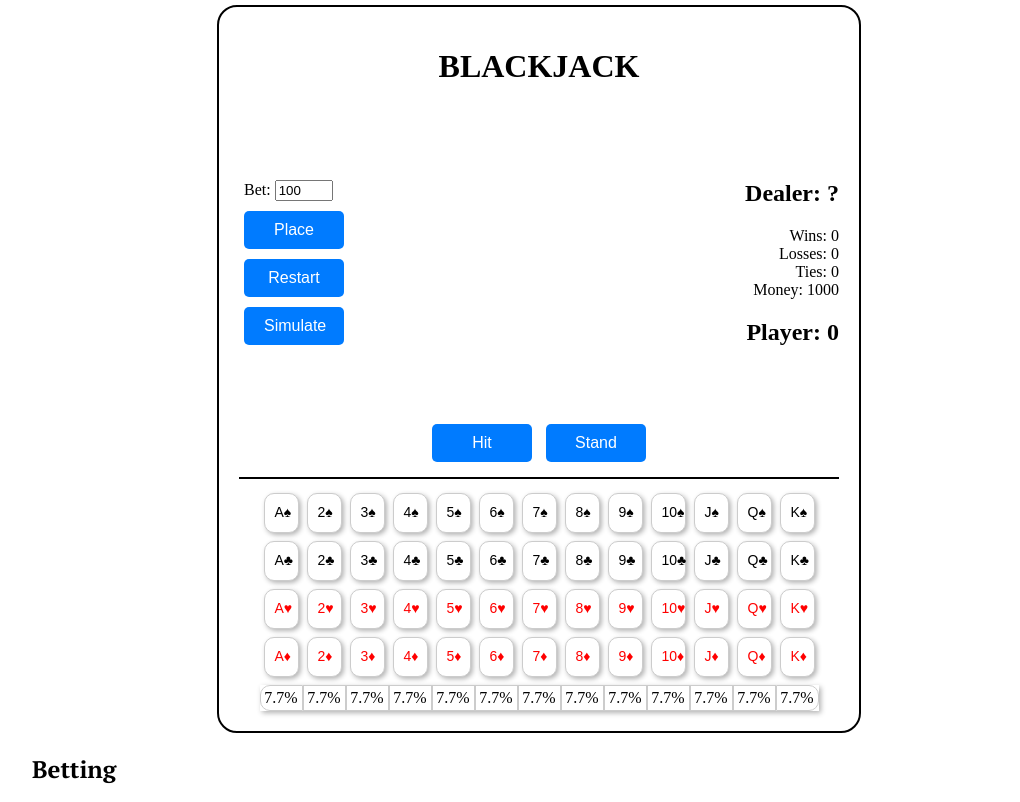
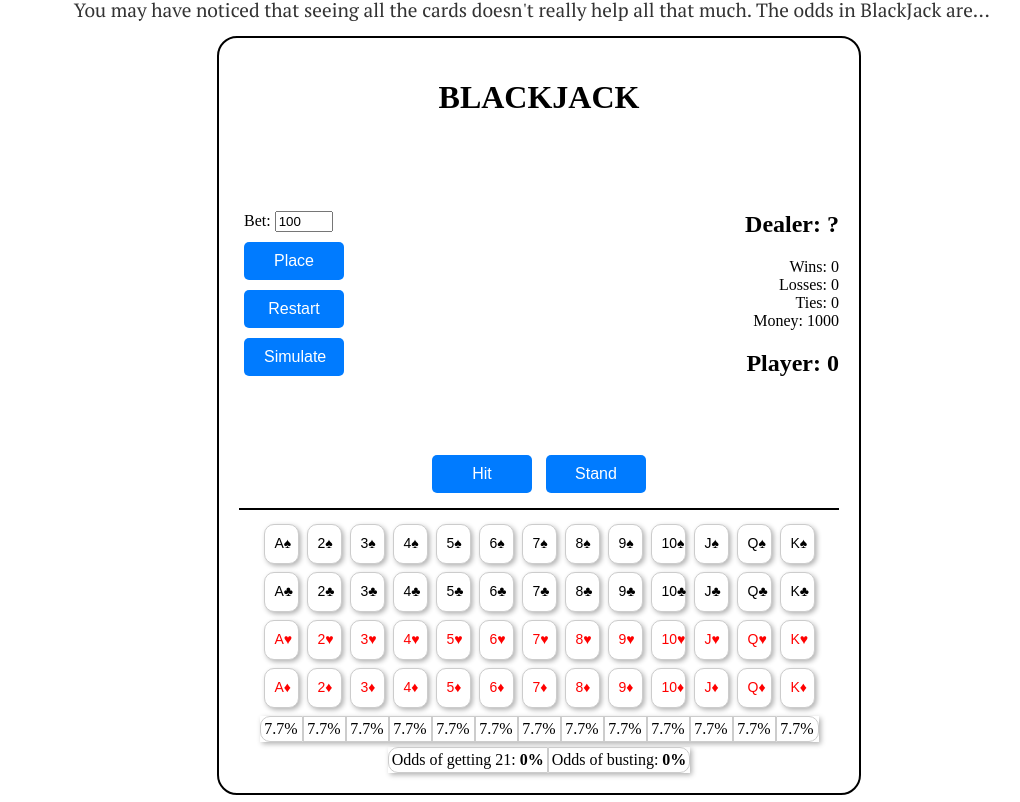
Before and after one commit to lukelin15/CardCounting, a SvelteKit app: page / in a window 1280 px wide. Shown: the part 1778-2580 px from the top of the page, without its empty margins (101-1121 px from the left). Built offline with nearby package versions, Linux system fonts and the light colour scheme.

Commit message:
add odds of getting 21 and busting at bottom

```diff
--- a/src/components/Base.svelte
+++ b/src/components/Base.svelte
@@ -336,7 +336,7 @@
 
 
     {#if stats}
-      <Stats {deck} dealerSecondCard={dealerHand[1]}/>
+      <Stats {deck} dealerSecondCard={dealerHand[1]} playerHand={playerHand}/>
     {/if}
   </div>
 </main>
--- a/src/components/Stats.svelte
+++ b/src/components/Stats.svelte
@@ -3,11 +3,15 @@
 
   export let deck;
   export let dealerSecondCard = '';
+  export let playerHand;
 
   let vals = ['A', '2', '3', '4', '5', '6', '7', '8', '9', '10', 'J', 'Q', 'K'];
   let suits = ['♠', '♣', '♥', '♦'];
   let allCards = [];
   let probabilities = [];
+
+  let over21Odds;
+  let to21Odds;
 
   for (let suit of suits) {
     for (let val of vals) {
@@ -30,6 +34,60 @@
   }
 
   $: deck && calculateProbabilities()
+
+  function calculateHandTotal(playerHand) {
+    let total = 0;
+    let aces = 0;
+
+    playerHand.forEach(card => {
+      let val = card.slice(0, -1); // Remove the suit
+      if (val === 'A') {
+        aces += 1;
+        total += 11;
+      } else if (['J', 'Q', 'K', '10'].includes(val)) {
+        total += 10;
+      } else {
+        total += parseInt(val);
+      }
+    });
+
+    // Adjust for aces if total is over 21
+    while (total > 21 && aces > 0) {
+      total -= 10;
+      aces -= 1;
+    }
+
+    return total;
+  }
+
+  function calculateOdds() {
+    const handTotal = calculateHandTotal(playerHand);
+    let totalCards = deck.length;
+    let to21Count = 0;
+    let over21Count = 0;
+
+    vals.forEach(val => {
+      let cardValue = (['J', 'Q', 'K', '10'].includes(val)) ? 10 : (val === 'A' ? 1 : parseInt(val));
+      suits.forEach(suit => {
+        if (deck.includes(val + suit)) {
+          if (handTotal + cardValue > 21) {
+            over21Count += (val === 'A' && handTotal + 11 <= 21) ? 0 : 1;
+          } else if (handTotal + cardValue === 21) {
+            to21Count += 1;
+          }
+        }
+      });
+    });
+
+    to21Odds = Math.round(to21Count * 10000 / totalCards) / 100;
+    over21Odds = Math.round(over21Count * 10000 / totalCards) / 100;
+  }
+
+  // Reactive statement to recalculate odds when deck or playerHand changes
+  $: if (deck && playerHand) {
+    calculateOdds();
+  }
+
 </script>
 
 <div class="card-container">
@@ -44,8 +102,10 @@
     <div class="probability">{prob}%</div>
   {/each}
 </div>
-
-
+<div class="odds">
+  <div class="odd">Odds of getting 21: <b>{to21Odds}%</b></div>
+  <div class="odd">Odds of busting: <b>{over21Odds}%</b></div>
+</div>
 
 <style>
   .card-container {
@@ -77,14 +137,31 @@
     padding: 3px;
     border: 1px solid #ccc;
   }
-
   .probability:first-child {
     border-top-left-radius: 10px;
     border-bottom-left-radius: 10px;
   }
-
   .probability:last-child {
     border-top-right-radius: 10px;
     border-bottom-right-radius: 10px;
   }
+  .odds {
+    display: flex;
+    justify-content: center;
+    margin-top: 5px;
+    box-shadow: 2px 2px 5px rgba(0, 0, 0, 0.3);
+  }
+  .odd {
+    text-align: center;
+    padding: 3px;
+    border: 1px solid #ccc;
+  }
+  .odd:first-child {
+    border-top-left-radius: 10px;
+    border-bottom-left-radius: 10px;
+  }
+  .odd:last-child {
+    border-top-right-radius: 10px;
+    border-bottom-right-radius: 10px;
+  }
 </style>
```
